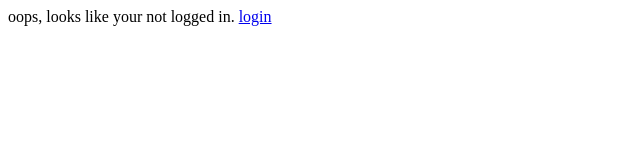
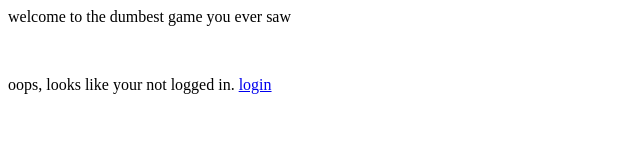
Before and after one commit to mariocraft987/dealWithIt, a plain HTML site: page index.html in a window 1280 px wide. Shown: the whole page, without its empty margins (0-640 px from the left). Drawn offline with Linux system fonts and the light colour scheme.

Commit message:
Update index.html

```diff
--- a/index.html
+++ b/index.html
@@ -4,6 +4,8 @@
     <title>Deal With It THE GAME</title>
   </head>
   <body>
-    oops, looks like your not logged in. <a href="login.html">login</a>
+    <p>welcome to the dumbest game you ever saw</p>
+    <br/>
+    <p>oops, looks like your not logged in. <a href="login.html">login</a></p>
   </body>
 </html>
```
